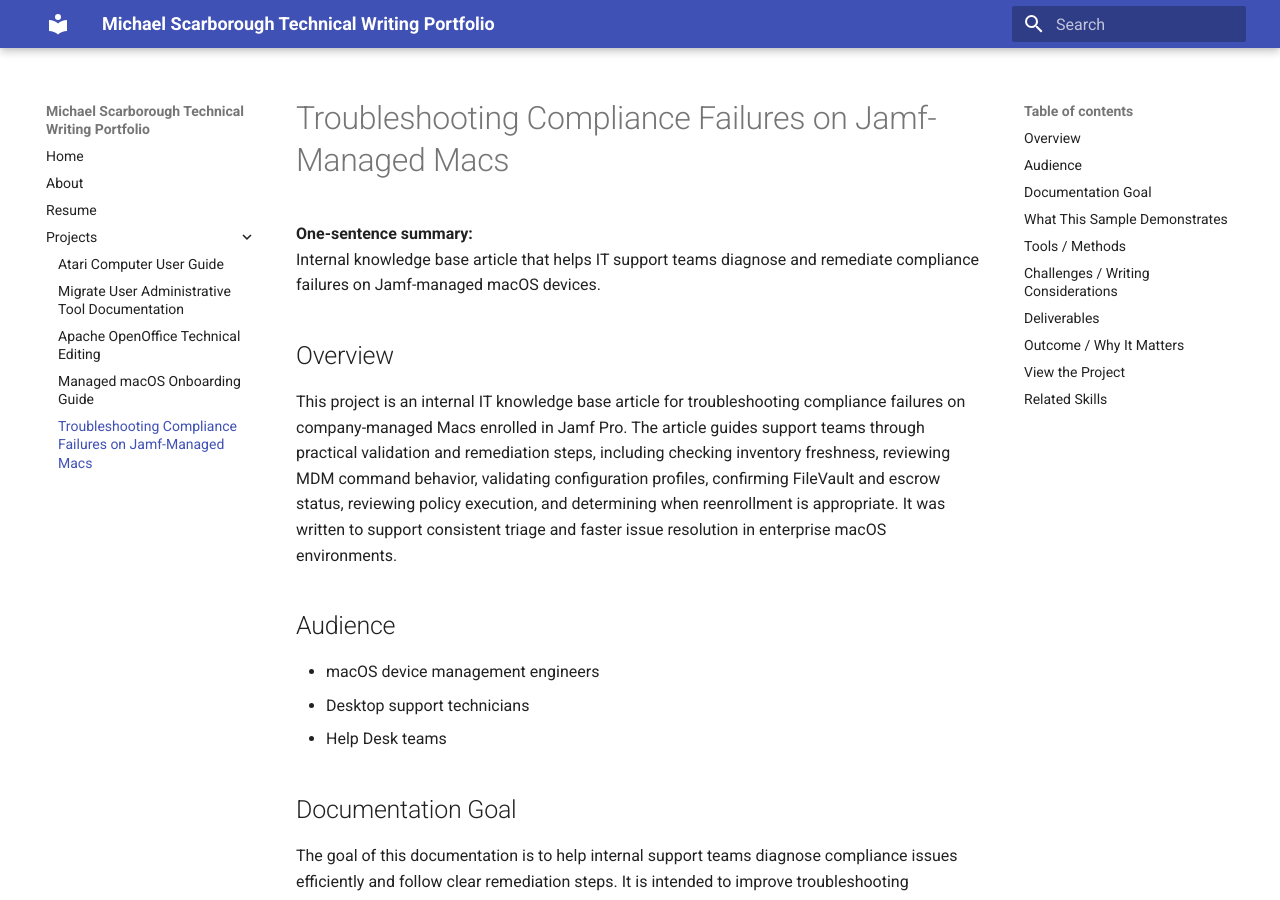
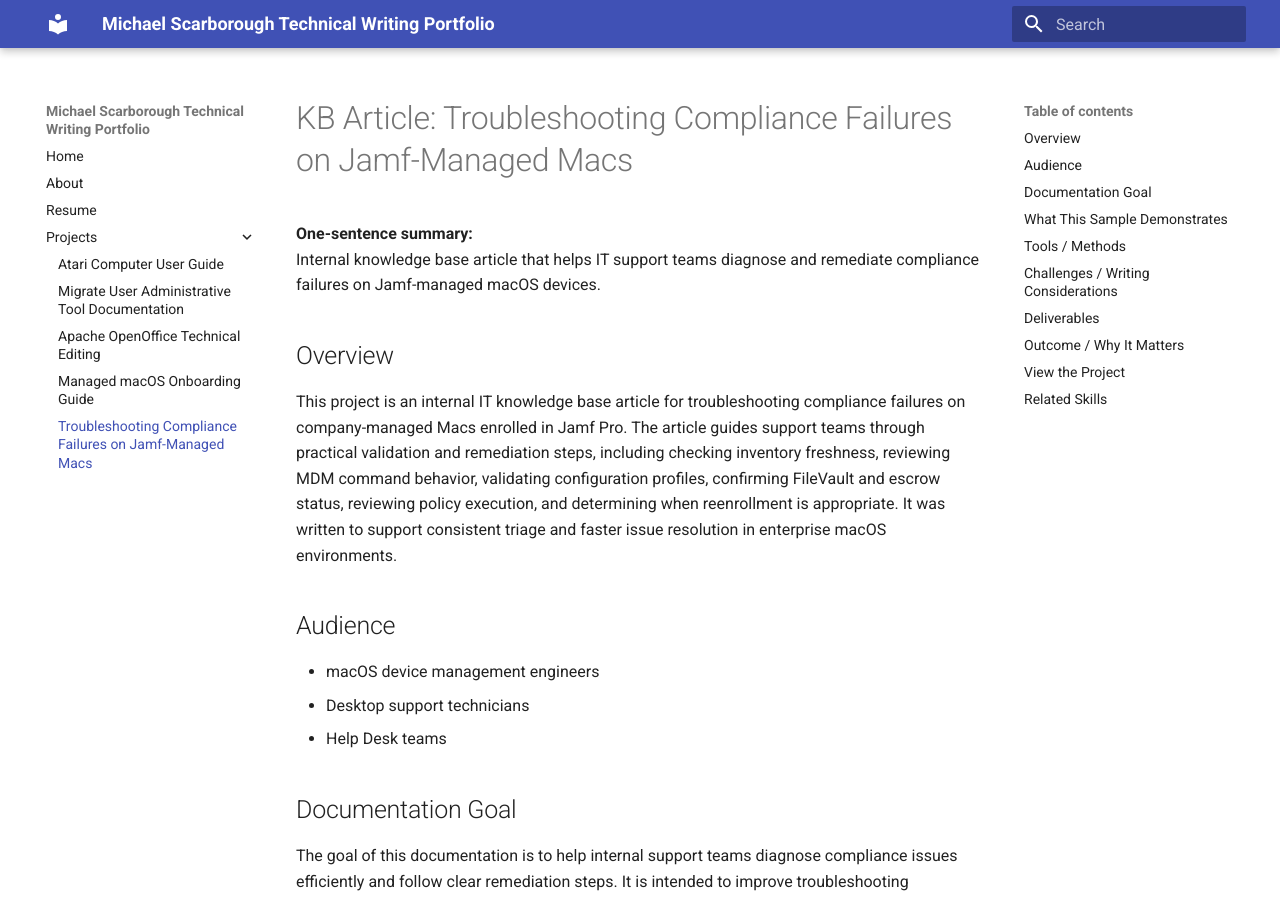
Before and after one commit to MackMike/technical-writing-portfolio-site, an MkDocs documentation site: the page built from docs/projects/jamf-managed-mac-compliance-troubleshooting.md, in a window 1280 px wide and 900 px high. Built offline with MkDocs 1.6.1 and Material for MkDocs 9.7.7, drawn with Linux system fonts in a browser that asks for light colours.

Commit message:
Update jamf-managed-mac-compliance-troubleshooting.md

```diff
--- a/docs/projects/jamf-managed-mac-compliance-troubleshooting.md
+++ b/docs/projects/jamf-managed-mac-compliance-troubleshooting.md
@@ -1,4 +1,4 @@
-# Troubleshooting Compliance Failures on Jamf-Managed Macs
+# KB Article: Troubleshooting Compliance Failures on Jamf-Managed Macs
 
 **One-sentence summary:**
 Internal knowledge base article that helps IT support teams diagnose and remediate compliance failures on Jamf-managed macOS devices.
```
